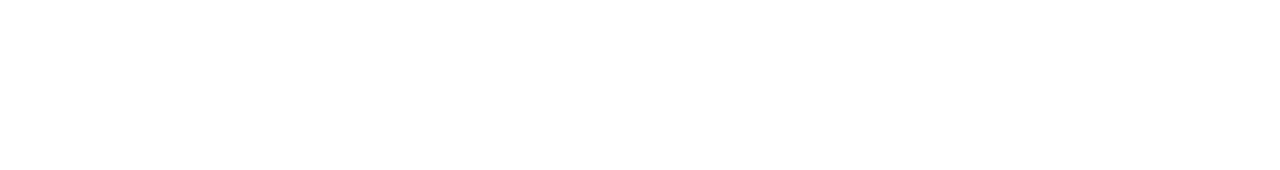
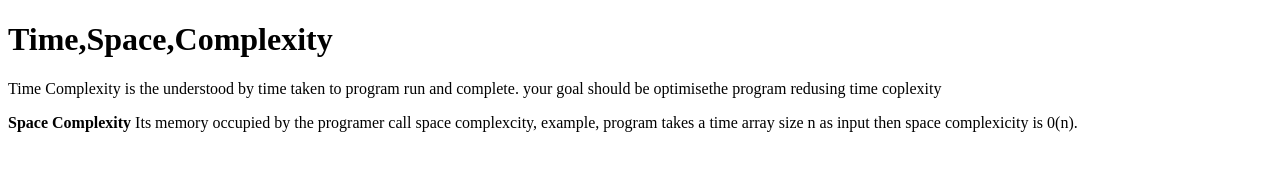
Before and after one commit to acciojob/time-and-space-complexity-jain009, a website: page main.html in a window 1280 px wide. Drawn offline with Linux system fonts and the light colour scheme.

Commit message:
created a submission

```diff
--- a/main.html
+++ b/main.html
@@ -8,7 +8,12 @@
 
 <body>
 	<!-- the entire body must be written by student -->
-    <script type="text/javascript" src="./script.js">
+
+	<h1>Time,Space,Complexity</h1>
+	<p>Time Complexity is the understood by time taken to  program  run and complete. your goal should be  optimisethe program redusing time coplexity </p>
+	<p><b>Space Complexity</b> Its memory occupied by the programer call space complexcity, example,  program takes a time array size n as input then space complexicity is 0(n).    </p>
+
+	<script type="text/javascript" src="./script.js">
 </script>
 
 </body>
```
